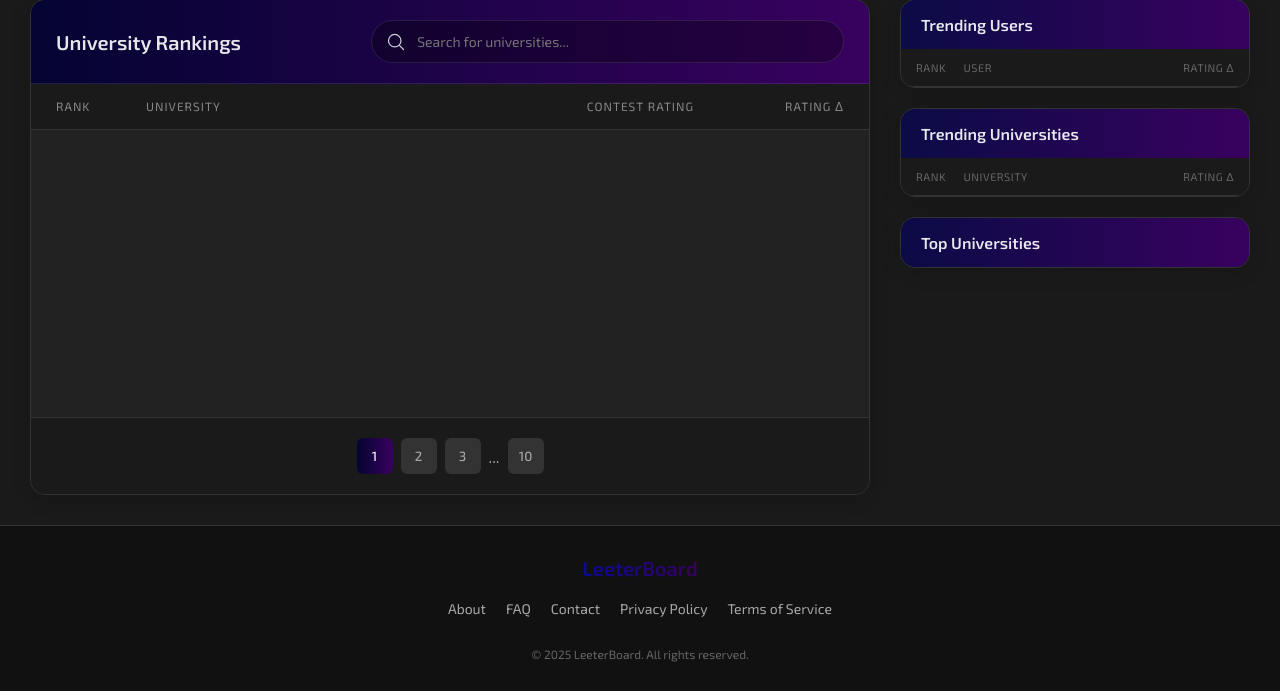
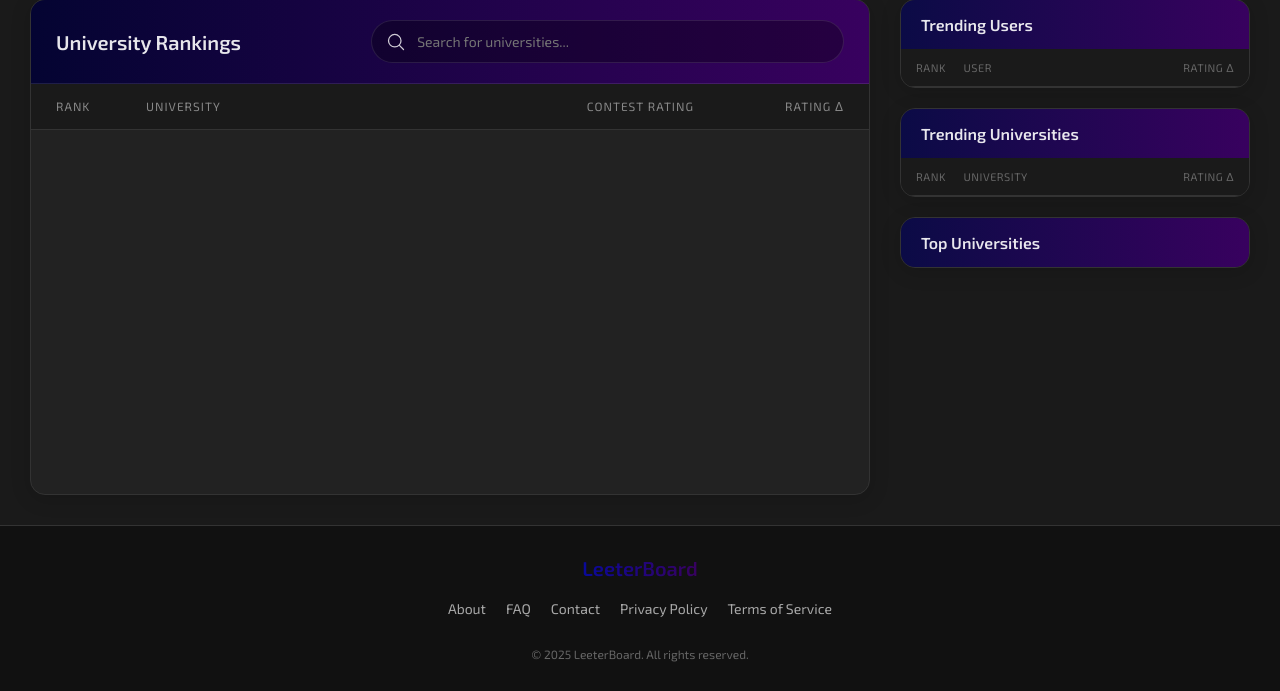
Before and after one commit to cs340-25/LeeterBoard, a Flask app: page / in a window 1280 px wide. Shown: the part 109-800 px from the top of the page. Run offline with Flask 3, Linux system fonts and the light colour scheme; data that the repository does not hold is empty.

Commit message:
Removed pagination on homepage + fixed not_found header

```diff
--- a/src/static/styles/home.css
+++ b/src/static/styles/home.css
@@ -469,49 +469,6 @@ main {
     color: #a8a8a8;
 }
 
-/* Pagination */
-.pagination {
-    display: flex;
-    justify-content: center;
-    gap: 8px;
-    padding: 20px;
-    background-color: #1a1a1a;
-    border-top: 1px solid #333;
-    margin-top: auto;
-}
-
-.pagination-btn {
-    width: 36px;
-    height: 36px;
-    display: flex;
-    align-items: center;
-    justify-content: center;
-    background-color: #333;
-    color: #a8a8a8;
-    border: none;
-    border-radius: 6px;
-    font-weight: 500;
-    cursor: pointer;
-    transition: all 0.3s;
-}
-
-.pagination-btn:hover {
-    background-color: #444;
-    color: white;
-}
-
-.pagination-btn.active {
-    background: linear-gradient(to right, rgba(4, 4, 50, 1), rgba(56, 1, 95, 1));
-    /* background: linear-gradient(to right, rgba(128,0,32,0.8), rgba(193, 106, 8, 0.8)); */
-    color: white;
-}
-
-.pagination-dots {
-    display: flex;
-    align-items: center;
-    color: #a8a8a8;
-}
-
 /* Widgets Section */
 .widgets-section {
     display: flex;
--- a/src/templates/home.html
+++ b/src/templates/home.html
@@ -133,14 +133,6 @@
 
                     {% endfor %}
                 </ul>
-
-                <div class="pagination">
-                    <button class="pagination-btn active">1</button>
-                    <button class="pagination-btn">2</button>
-                    <button class="pagination-btn">3</button>
-                    <span class="pagination-dots">...</span>
-                    <button class="pagination-btn">10</button>
-                </div>
             </div>
 
             <!-- Widgets Section -->
--- a/src/templates/not_found.html
+++ b/src/templates/not_found.html
@@ -15,7 +15,7 @@
             </a>
             <div class="nav-links">
                 <a href="{{ url_for('compare') }}" class="nav-link">Compare</a>
-                <a href="#" class="nav-link">Universities</a>
+                <a href="{{ url_for('universities') }}" class="nav-link">Universities</a>
                 <a href="#" class="nav-link">About</a>
               </div>
         </div>
@@ -25,8 +25,8 @@
         <div class="error-container">
             <div class="content-section">
                 <div class="error-code">404</div>
-                <div class="error-message">Page Not Found</div>
-                <div class="error-details">Oops! The page you're looking for doesn't exist or has been moved.</div>
+                <div class="error-message">PAGE NOT FOUND</div>
+                <div class="error-details">Oops! The page you're looking for doesn't exist.</div>
                 <div class="error-details">Even the best coders have to debug sometimes...</div>
             </div>
 
```
Also changed, not shown: src/database.py (+0 -24 lines), src/static/styles/not_found.css (+45 -10 lines).
